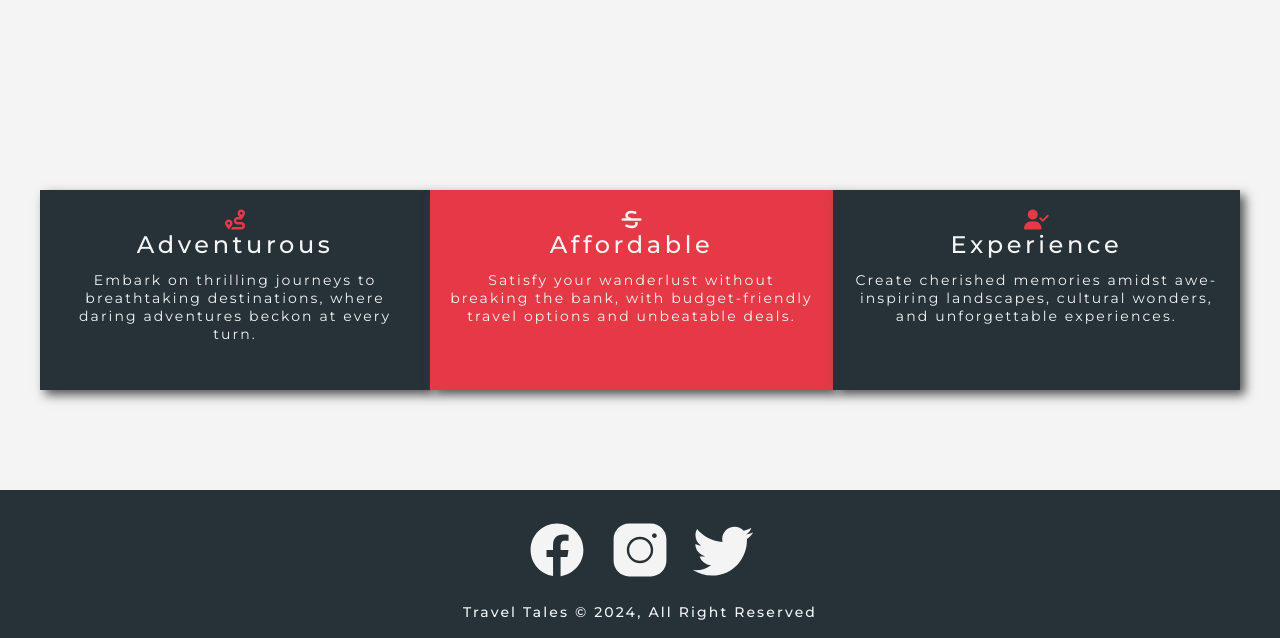
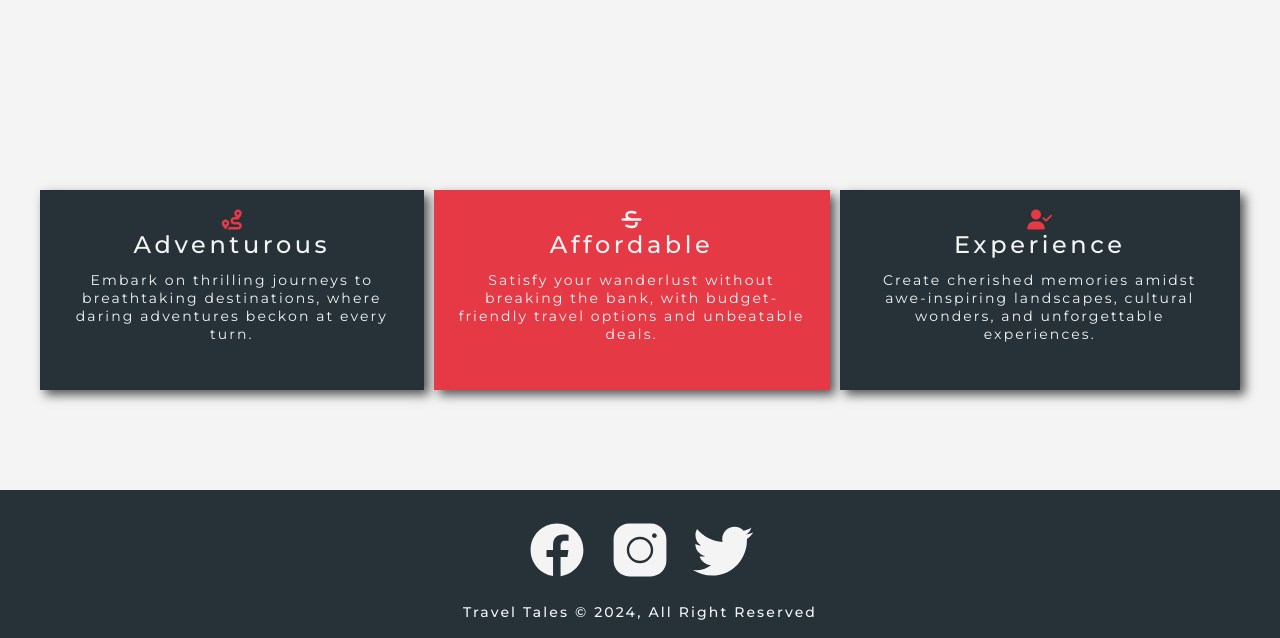
Before and after one commit to ehtishamalik/travel-app, a Flask app: page / in a window 1280 px wide. Shown: the part 1853-2491 px from the top of the page. Run offline with Flask 3, Linux system fonts and the light colour scheme; some libraries are stand-ins or nearby versions.

Commit message:
Updated migration command

```diff
--- a/package.json
+++ b/package.json
@@ -15,8 +15,7 @@
     "pip:install": "pip3 install -r requirements.txt",
     "pip:freeze": "pip3 freeze > requirements.txt",
     "db:init": "flask db init",
-    "db:migrate": "flask db migrate",
-    "db:upgrade": "flask db upgrade",
+    "db:migrate": "flask db migrate && flask db upgrade",
     "db:add": "python3 migrate_data.py"
   }
 }
--- a/static/css/home.css
+++ b/static/css/home.css
@@ -25,6 +25,7 @@
 
 .features .feature-boxes {
   display: flex;
+  gap: 1rem;
 }
 
 .features .box {
```
